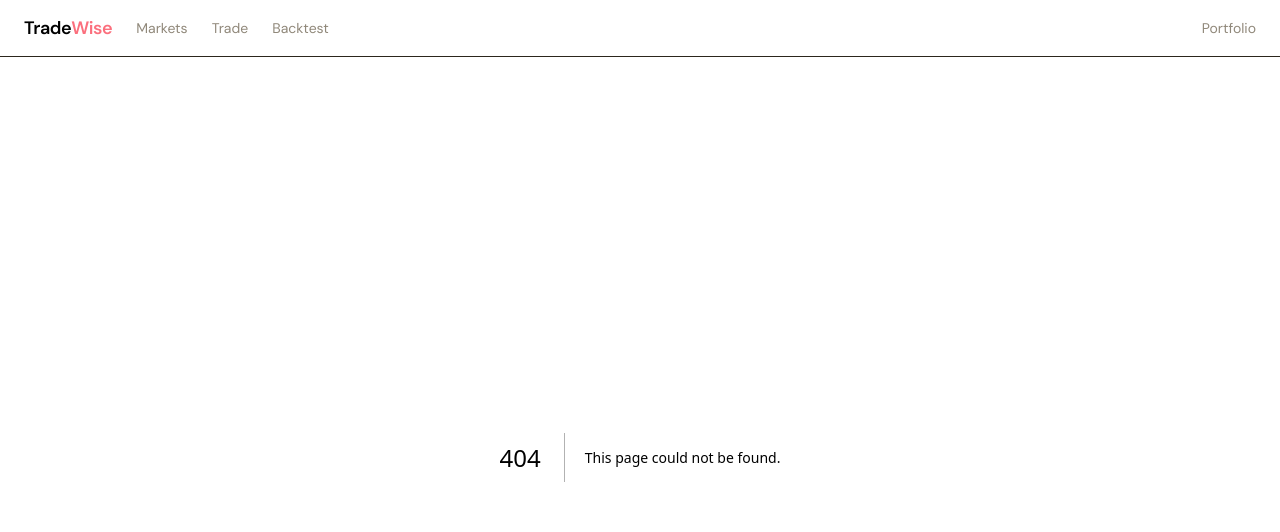
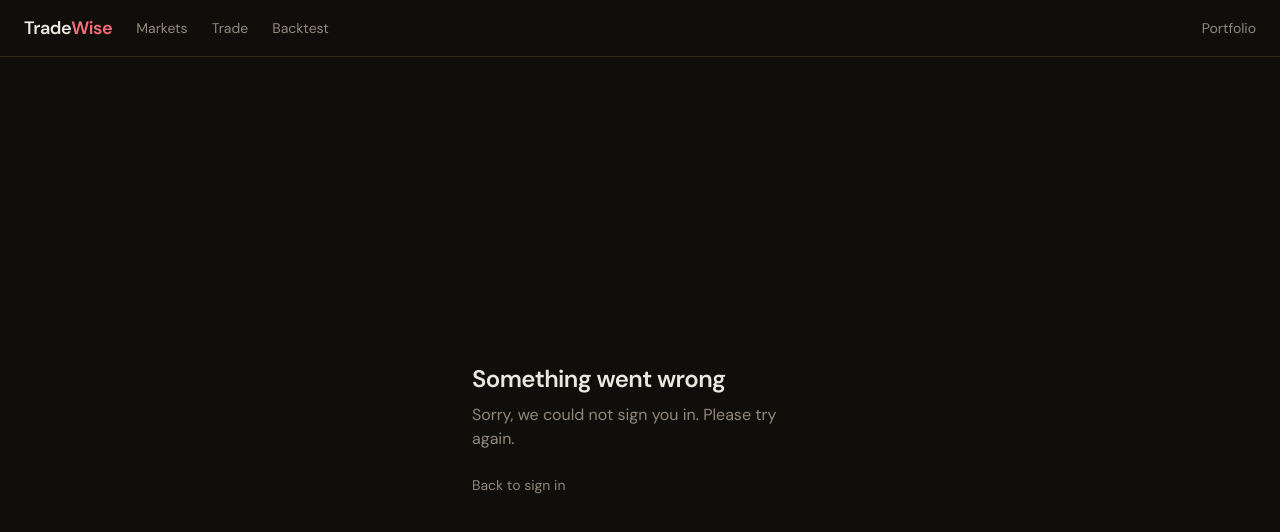
Before and after one commit to TanmeetSaini/TradeWise, a Next.js app in the folder web/: page /error in a window 1280 px wide. Before the commit this address had no page. Shown: the top 532 px of the page. Built offline with nearby package versions, Linux system fonts and the light colour scheme.

Commit message:
add auth error page

```diff
--- /dev/null
+++ b/web/src/app/error/page.tsx
@@ -0,0 +1,20 @@
+import Link from "next/link";
+
+export default function ErrorPage() {
+  return (
+    <main className="mx-auto flex w-full max-w-sm flex-1 flex-col justify-center px-6 py-12">
+      <h1 className="text-2xl font-semibold tracking-tight">
+        Something went wrong
+      </h1>
+      <p className="mt-2 text-muted">
+        Sorry, we could not sign you in. Please try again.
+      </p>
+      <Link
+        href="/login"
+        className="mt-6 text-sm text-muted transition-colors hover:text-foreground"
+      >
+        Back to sign in
+      </Link>
+    </main>
+  );
+}
```
